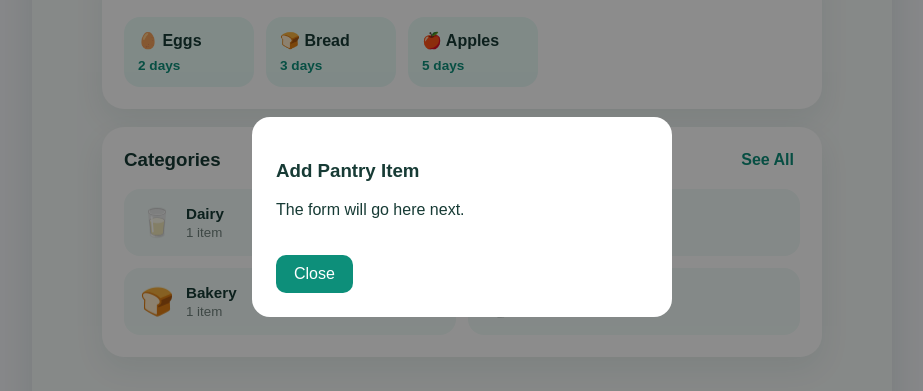
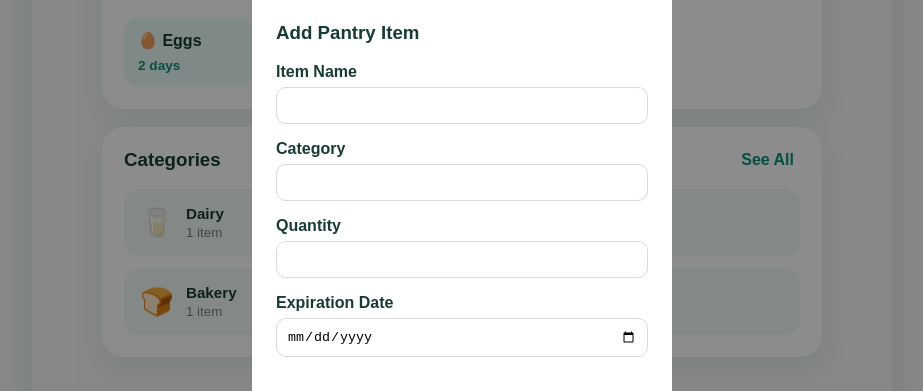
Before and after one commit to veronica-foltz/pantrypal-ai, a React app in the folder frontend/: page / in a window 1280 px wide. Both pictures are taken after typing "Sample" into the empty fields and a click on the button "+ Add Item". Shown: the part 392-783 px from the top of the page, without its empty margins (178-1101 px from the left). Built offline with nearby package versions, Linux system fonts and the light colour scheme; no server answers; the HTML template or start-up script is replaced by a standard one.

Commit message:
Add pantry item form UI

```diff
--- a/frontend/src/App.css
+++ b/frontend/src/App.css
@@ -346,5 +346,22 @@ button {
   border: none;
   border-radius: 10px;
   padding: 10px 18px;
-  cursor: pointer
+  cursor: pointer;
 }
+
+.form-group {
+  display: flex;
+  flex-direction: column;
+  margin-bottom: 16px;
+}
+
+.form-group label {
+  font-weight: 600;
+  margin-bottom: 6px;
+}
+
+.form-group input {
+  padding: 10px;
+  border: 1px solid #d9d9d9;
+  border-radius: 10px;
+}
--- a/frontend/src/components/Pantry.jsx
+++ b/frontend/src/components/Pantry.jsx
@@ -4,6 +4,13 @@ export default function Pantry() {
   const [items, setItems] = useState([]);
   const [loading, setLoading] = useState(true);
   const [showModal, setShowModal] = useState(false);
+
+  const [newItem, setNewItem] = useState({
+    name: "",
+    category: "",
+    quantity: "",
+    expiration_date: "",
+  });
 
   useEffect(() => {
     async function fetchItems() {
@@ -80,7 +87,52 @@ export default function Pantry() {
             <div className="modal">
                 <h3>Add Pantry Item</h3>
 
-                <p>The form will go here next.</p>
+                <div className="form-group">
+                  <label>Item Name</label>
+                  <input
+                    type="text"
+                    value={newItem.name}
+                    onChange={(e) =>
+                      setNewItem({ ...newItem, name: e.target.value })
+                    }
+                  />
+                </div>
+
+                <div className="form-group">
+                  <label>Category</label>
+                  <input
+                    type="text"
+                    value={newItem.category}
+                    onChange={(e) =>
+                      setNewItem({ ...newItem, category: e.target.value })
+                    }
+                  />
+                </div>
+
+                <div className="form-group">
+                  <label>Quantity</label>
+                  <input
+                    type="number"
+                    value={newItem.quantity}
+                    onChange={(e) =>
+                      setNewItem({ ...newItem, quantity: e.target.value })
+                    }
+                  />
+                </div>
+
+                <div className="form-group">
+  <label>Expiration Date</label>
+  <input
+    type="date"
+    value={newItem.expiration_date}
+    onChange={(e) =>
+      setNewItem({
+        ...newItem,
+        expiration_date: e.target.value,
+      })
+    }
+  />
+              </div>
 
                 <button
                     className="close-button"
```
